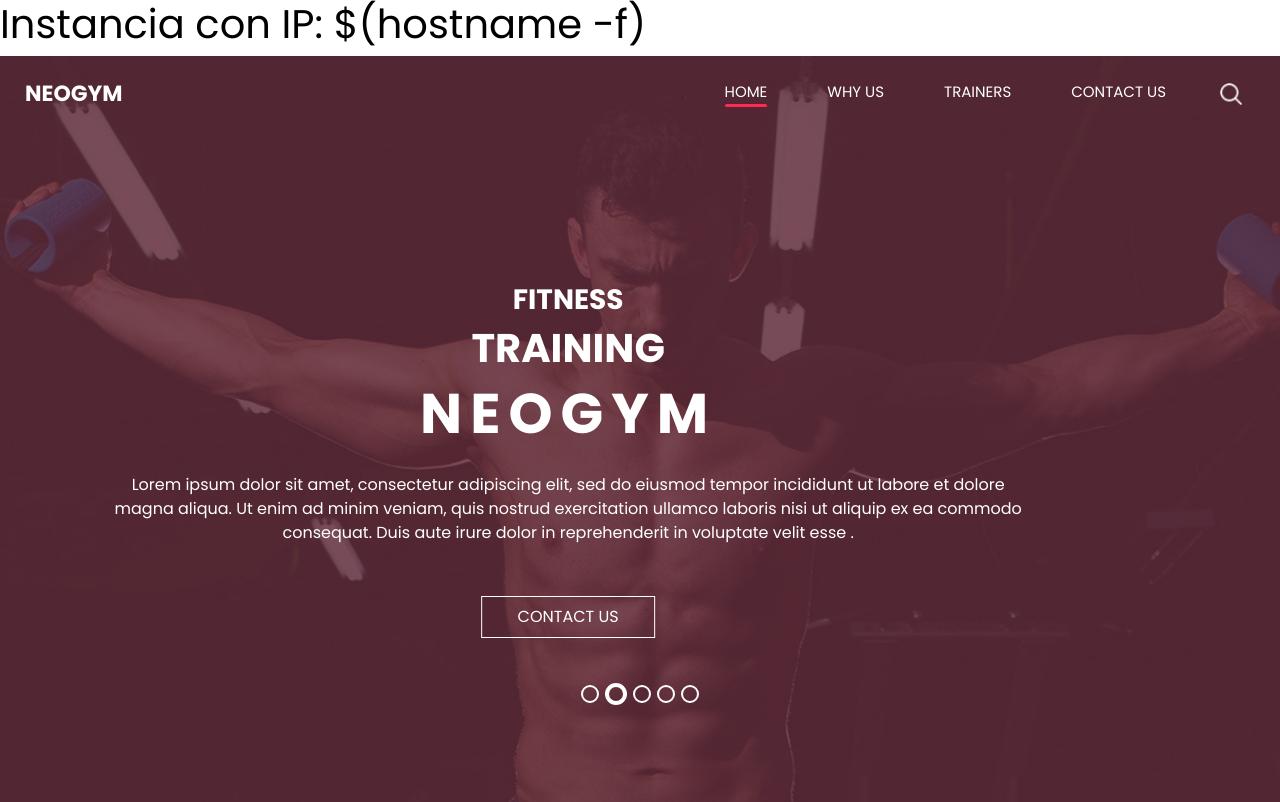
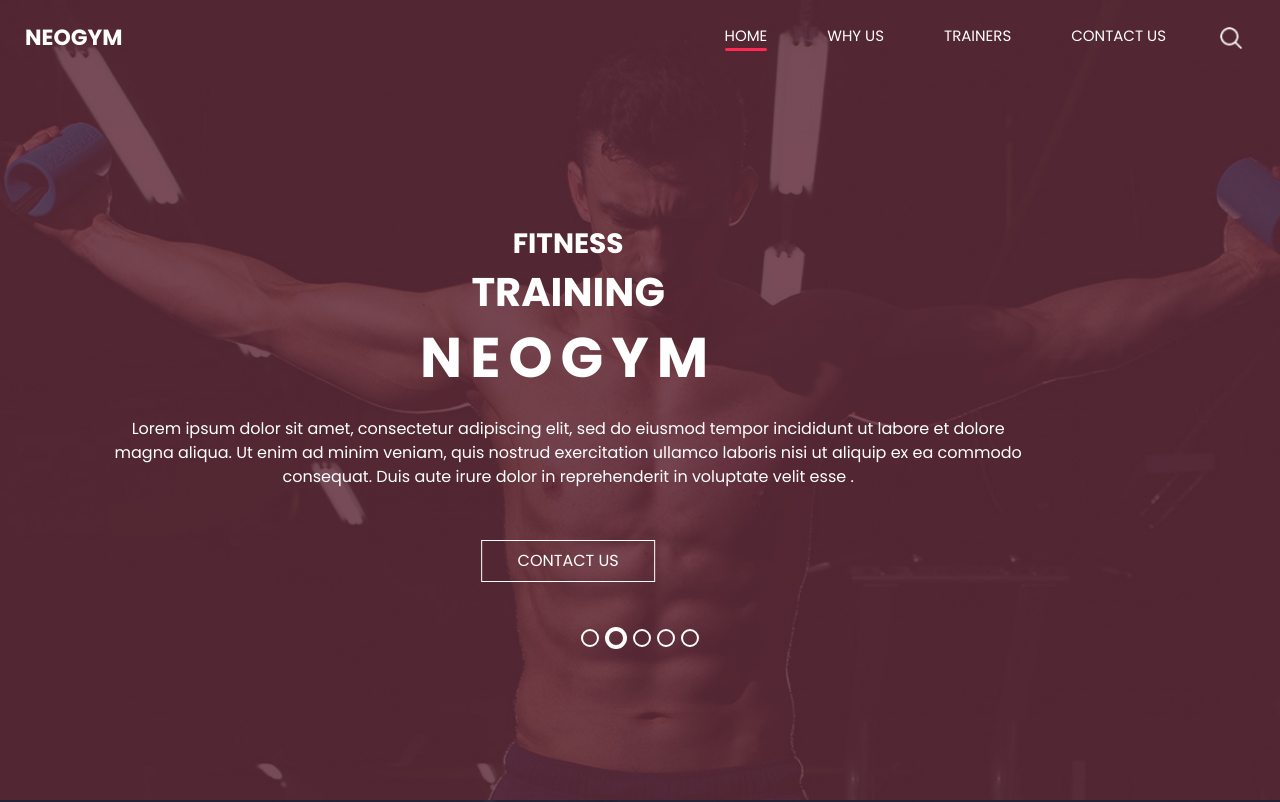
Before and after one commit to miolkrok/pag_estatica, a plain HTML site: page index.html in a window 1280 px wide. Shown: the top 802 px of the page. Drawn offline with nearby package versions, Linux system fonts and the light colour scheme.

Commit message:
Update index.html

```diff
--- a/index.html
+++ b/index.html
@@ -29,7 +29,6 @@
 </head>
 
 <body>
-  <h1>Instancia con IP: $(hostname -f)</h1>
   <div class="hero_area">
     <!-- header section strats -->
     <header class="header_section">
```
